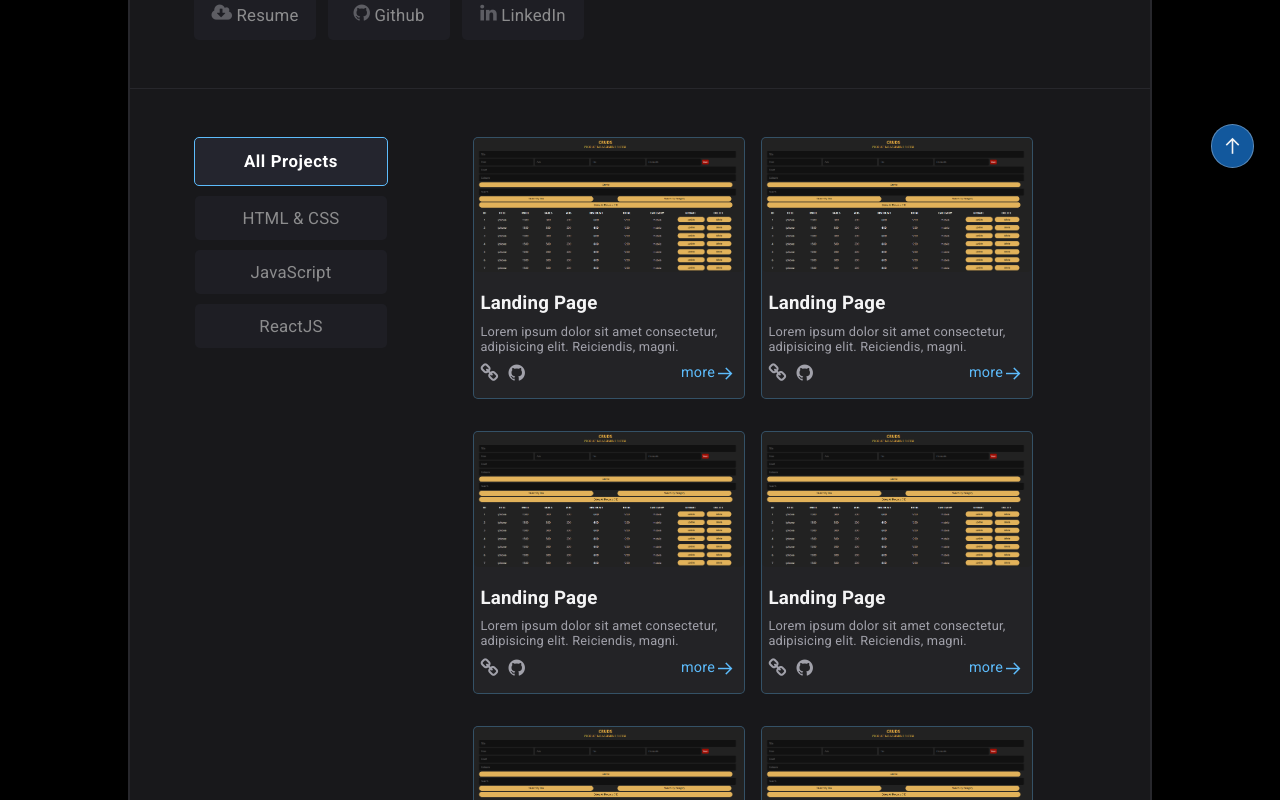
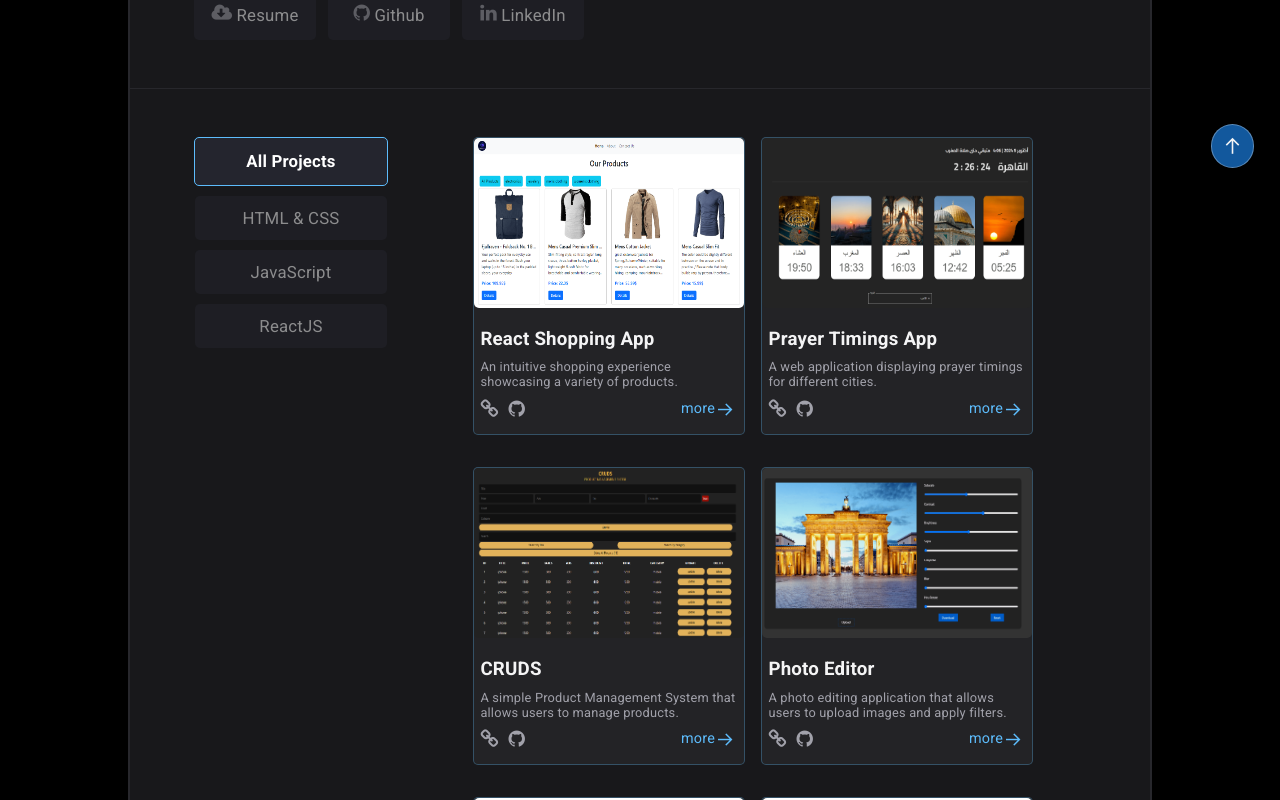
Before and after one commit to Mohamed-khaled0/My-Portfolio-ReactJS, a React (Vite) app: page / in a window 1280 px wide. Shown: the part 600-1400 px from the top of the page. Built offline with nearby package versions, Linux system fonts and the light colour scheme.

Commit message:
Created the logic for projects section

```diff
--- a/src/components/3-main/Main.jsx
+++ b/src/components/3-main/Main.jsx
@@ -1,32 +1,214 @@
 /* eslint-disable no-unused-vars */
-import React from 'react'
-import './main.css'
+import React, { useState } from "react";
+import "./main.css";
+let myProjects = [
+  // React Projects
+  {
+    projectTitle: "React Shopping App",
+    projectSubtitle: "An intuitive shopping experience showcasing a variety of products.",
+    category: ["react", "all"],
+    liveDemo: "https://reactjs-e-commerce-app.surge.sh/",
+    githubLink: "https://github.com/Mohamed-khaled0/Basic-E-Commerce-ReactApp?tab=readme-ov-file",
+    imgPath: "ecommerce-react.png",
+    features: [
+      "Responsive design using Bootstrap.",
+      "Product carousel for featured items.",
+      "Dynamic routing with React Router.",
+      "High-quality images and well-structured components."
+    ],
+    technologies: ["React", "React Router", "Bootstrap", "CSS", "JavaScript"]
+  },
+  {
+    projectTitle: "Prayer Timings App",
+    projectSubtitle: "A web application displaying prayer timings for different cities.",
+    category: ["react", "all"],
+    liveDemo: "https://prayers-times-reactjs.netlify.app/",
+    githubLink: "https://github.com/Mohamed-khaled0/Prayers-Times-Reactjs",
+    imgPath: "prayers-times-reactj.png",
+    features: [
+      "Displays prayer times for selected cities.",
+      "Real-time updating of the current time.",
+      "Automatically calculates the next prayer based on the current time."
+    ],
+    technologies: ["React.js", "Moment.js", "Material UI", "Aladhan API", "Axios"]
+  },
+
+  // JavaScript (js) Projects
+  {
+    projectTitle: "CRUDS ",
+    projectSubtitle: "A simple Product Management System that allows users to manage products.",
+    category: ["css", "js", "all"],
+    liveDemo: "https://mohamed-khaled0.github.io/Product-Management-System-CRUD/",
+    githubLink: "https://github.com/Mohamed-khaled0/Product-Management-System-CRUD",
+    imgPath: "crud-js.png",
+    features: [
+      "Add New Products: Add multiple products with details.",
+      "Calculate Total Price: Calculate the total price dynamically.",
+      "Update/Delete Products: Easily update and delete products.",
+      "Search Functionality: Search products by title or category.",
+      "Store Data in Local Storage: Data persists even after refreshing the page.",
+      "Responsive Design: A responsive UI built using HTML and CSS."
+    ],
+    technologies: ["HTML5", "CSS3", "JavaScript (ES6)", "Local Storage"]
+  },
+  {
+    projectTitle: "Photo Editor",
+    projectSubtitle: "A photo editing application that allows users to upload images and apply filters.",
+    category: ["css", "js", "all"],
+    liveDemo: "https://mohamed-khaled0.github.io/Image-Editor-UsingJS/",
+    githubLink: "https://github.com/Mohamed-khaled0/Image-Editor-UsingJS",
+    imgPath: "image-editor.png",
+    features: [
+      "Responsive design with HTML and CSS.",
+      "Image upload functionality using JavaScript.",
+      "Apply various filters and effects to images.",
+      "Download the edited image after applying filters."
+    ],
+    technologies: ["HTML", "CSS", "JavaScript"]
+  },
+  {
+    projectTitle: "E-Commerce Website",
+    projectSubtitle: "An online shop offering a variety of products.",
+    category: ["css", "js", "all"],
+    liveDemo: "https://mohamed-khaled0.github.io/E-Commerce-Website-UsingJS/",
+    githubLink: "https://github.com/Mohamed-khaled0/E-Commerce-Website-UsingJS?tab=readme-ov-file",
+    imgPath: "ecommercejs.png",
+    features: [
+      "User-friendly interface for easy navigation.",
+      "Search functionality to find products quickly.",
+      "Shopping cart to manage selected items.",
+      "Responsive design for mobile and desktop compatibility."
+    ],
+    technologies: ["HTML5", "CSS3", "JavaScript", "Font Awesome", "Swiper.js"]
+  },
+
+  // CSS Projects
+  {
+    projectTitle: "Leon Template",
+    projectSubtitle: "A fully responsive landing page template designed for creative agencies.",
+    category: ["css", "all"],
+    liveDemo: "https://mohamed-khaled0.github.io/Leon-Html-Css-Template/",
+    githubLink: "https://github.com/Mohamed-khaled0/Leon-Html-Css-Template",
+    imgPath: "leon.png",
+    features: [
+      "Responsive Design: Looks great on all devices (desktop, tablet, mobile).",
+      "Modern UI/UX: Clean and professional design.",
+      "Smooth Animations: Eye-catching animations to enhance user experience.",
+      "Cross-Browser Compatibility: Works seamlessly across major browsers.",
+      "Customizable: Easy to modify and adapt to your needs."
+    ],
+    technologies: ["HTML5", "CSS3"]
+  },
+  {
+    projectTitle: "Landing Page Template",
+    projectSubtitle: "A modern and fully responsive landing page template.",
+    category: ["css", "all"],
+    liveDemo: "https://mohamed-khaled0.github.io/Bondi-Bootstrap-Project/",
+    githubLink: "https://github.com/Mohamed-khaled0/Bondi-Bootstrap-Project",
+    imgPath: "bondi.png",
+    features: [
+      "Fully Responsive Design: Adapts seamlessly to any screen size.",
+      "Clean and Modern Layout: Aesthetic and professional design.",
+      "Built with Bootstrap: Utilizes Bootstrap for easy layout.",
+      "Customizable Components: Easily modify and extend the template."
+    ],
+    technologies: ["Bootstrap", "HTML", "CSS"]
+  },
+  {
+    projectTitle: "PhotoRevive",
+    projectSubtitle: "A mock-up website showcasing an AI tool for restoring old photos online.",
+    category: ["css", "all"],
+    liveDemo: "https://mohamed-khaled0.github.io/Photo-Revive-AI-Project/",
+    githubLink: "https://github.com/Mohamed-khaled0/Photo-Revive-AI-Project",
+    imgPath: "photo-revive.png",
+    features: [
+      "User-Friendly Interface: Simple and clean design.",
+      "Upload Image: Upload your old photos.",
+      "Revive Image: AI processes the image to remove imperfections.",
+      "Download Result: Download your restored photo.",
+      "Responsive Design: Optimized for all devices."
+    ],
+    technologies: ["HTML", "Tailwind CSS", "JavaScript"]
+  }
+];
+
 
 export default function Main() {
+  let [currentActive, setCurrentActive] = useState("all");
+  let [arr, setArr] = useState(myProjects);
+
+  let handelClick = (buttonCategory) => {
+    setCurrentActive(buttonCategory);
+    let newArr = myProjects.filter((item) => {
+      let checkOnCategory = item.category.filter((myNewItem) => {
+        return myNewItem === buttonCategory;
+      });
+      return checkOnCategory[0] === buttonCategory;
+    });
+    setArr(newArr);
+  }
+
+
+
   return (
-    <main className='flex'>
-      <section className='flex left-section  '>
-      <button className='active'>All projects</button>
-      <button>HTML & CSS</button>
-      <button>JavaScript</button>
-      <button>ReactJS</button>
+    <main className="flex">
+      <section className="flex left-section  ">
+        <button
+          onClick={() => {
+            handelClick("all")
+          }}
+          className={currentActive === "all" ? "active" : null}
+        >
+          All projects
+        </button>
+
+        <button
+          onClick={() => {
+            handelClick("css")
+          }}
+          className={currentActive === "css" ? "active" : null}
+        >
+          HTML & CSS
+        </button>
+
+        <button
+          onClick={() => {
+            handelClick("js")
+          }}
+          className={currentActive === "js" ? "active" : null}
+        >
+          JavaScript
+        </button>
+
+        <button
+          onClick={() => {
+            handelClick("react")
+          }}
+          className={currentActive === "react" ? "active" : null}
+        >
+          ReactJS
+        </button>
       </section>
 
-    <section className='right-section flex  '>
-    {["1","2","3",2,3,5].map((item) => {
-      return(
-        <article key={item} className='card '>
-        <img  width={270} src="crud-js.png" alt="" />
-        <div style={{width: "270px"}} className="box ">
-          <h1 className='title'>Landing Page</h1>
-          <p className='sub-title'>Lorem ipsum dolor sit amet consectetur, adipisicing elit. Reiciendis, magni.</p>
+      <section className="right-section flex  ">
+        {arr.map((item) => {
+          return (
+            <article key={item.imgPath} className="card" >
+              <img width={270} height={170}  src={item.imgPath} alt={item.imgPath}  />
+              <div style={{ width: "270px" }} className="box" >
+                <h1 className="title">{item.projectTitle}</h1>
+                <p className="sub-title">{item.projectSubtitle}</p>
                 <div className="flex icons">
-            <div style={{gap:"10px"}} className='flex'>
-            <div className='icon-link'></div>
-            <div className='icon-github'></div>
+                  <div style={{ gap: "10px" }} className="flex">
+                    <a  className="icon-link" target="_blank" href={item.liveDemo}></a>
+                    <a  className="icon-github" target="_blank" href={item.githubLink}></a>
                   </div>
-            <a className='link flex' href="">more
-              <span style={{alignSelf:"end"}} className='icon-arrow-right'></span>
+                  <a className="link flex" href="" >
+                    more
+                    <span
+                      style={{ alignSelf: "end" }}
+                      className="icon-arrow-right"
+                    ></span>
                   </a>
                 </div>
               </div>
@@ -35,6 +217,5 @@ export default function Main() {
         })}
       </section>
     </main>
-
-  )
+  );
 }
--- a/src/components/3-main/main.css
+++ b/src/components/3-main/main.css
@@ -34,7 +34,6 @@ main section.left-section.flex button:hover {
 main section.left-section.flex button.active {
   opacity: 1;
   font-weight: bold;
-  letter-spacing: 0.6px;
   padding: 0.85rem 0;
   border: 1px solid var(--blue);
 }
```
Also changed, not shown: public/leon.png (renamed from public/loan.png). Lines whose indentation alone changed are shown as unchanged.
